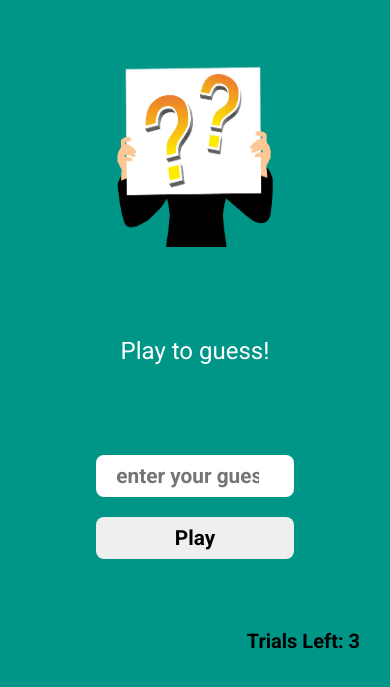
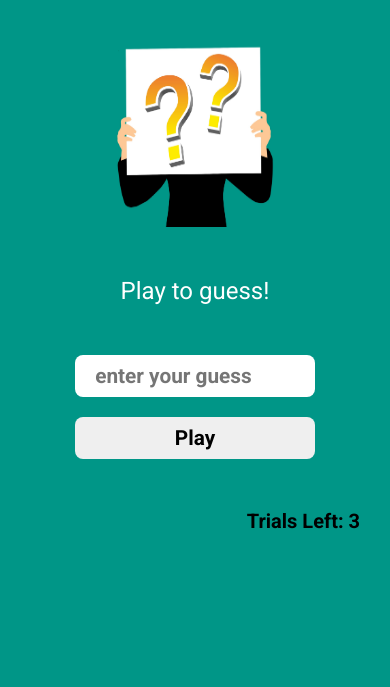
Before and after one commit to Kaptain-T/guessingGame, a plain HTML site: page index.html in a window 390 px wide. Shown: the part 71-758 px from the top of the page. Drawn offline with Linux system fonts and the light colour scheme.

Commit message:
adjusted input size for mobile

```diff
--- a/page.css
+++ b/page.css
@@ -116,7 +116,11 @@ button:focus, button:hover{
     button, input{
         margin-left: 0;
         margin-bottom: 20px;
-        width: 70%;
+        width: 85%;
     }
 
+    .gameSection, .messages, .compDisplay{
+    margin: 0;
 }
+
+}
```
